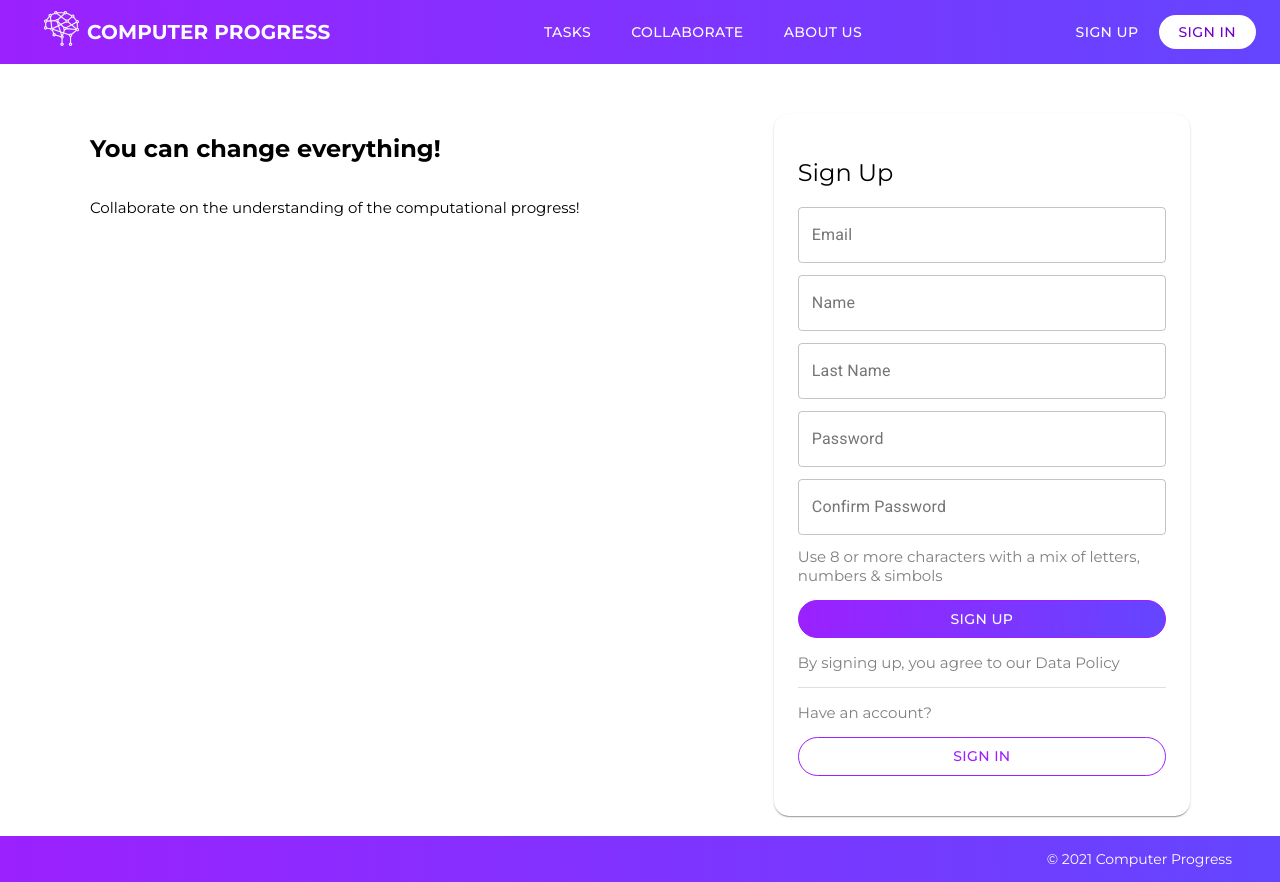
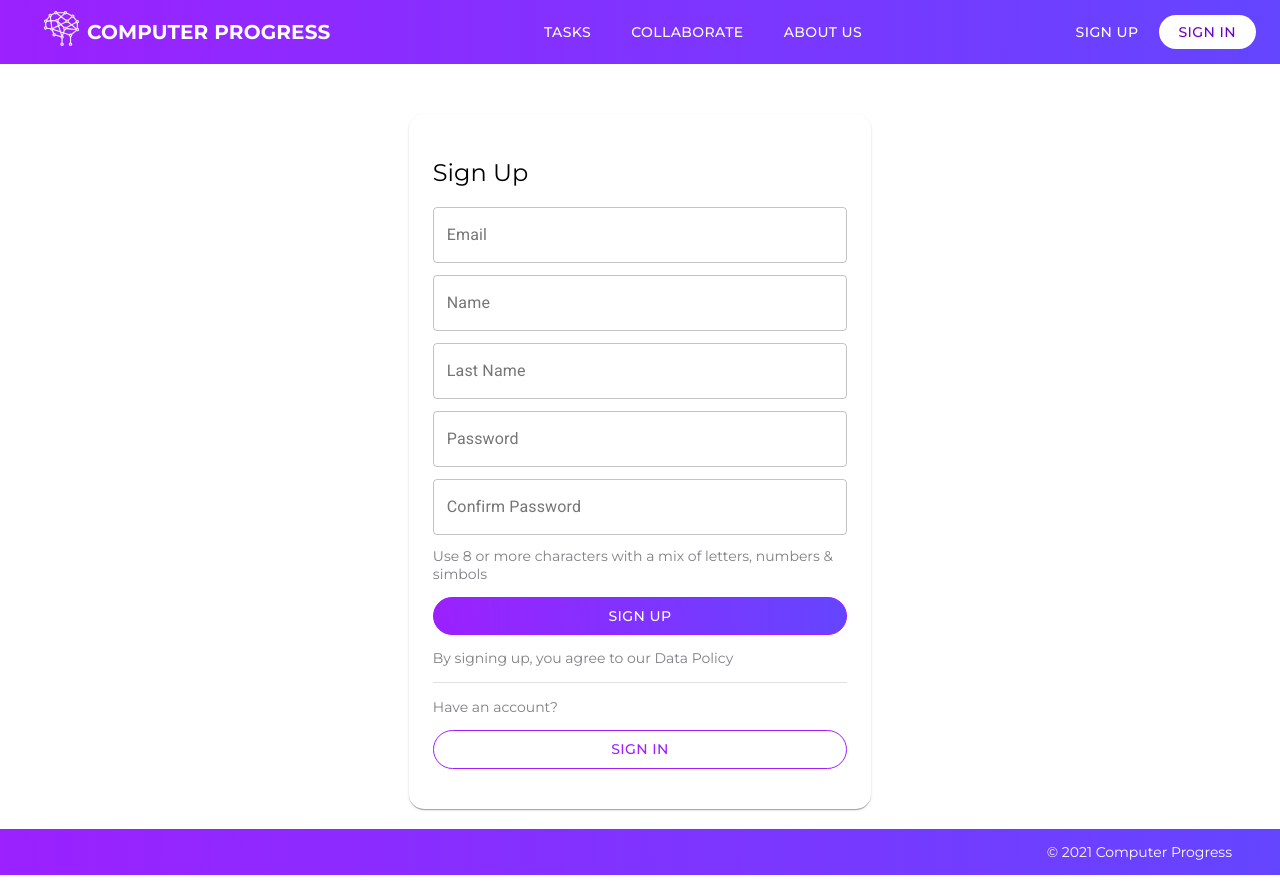
Before and after one commit to Computer-Progress/computerprogress.com, a Next.js app: page /sign_up in a window 1280 px wide. Built offline with nearby package versions, Linux system fonts and the light colour scheme.

Commit message:
Fix sign in and sign out

```diff
--- a/components/DescriptionCard/index.js
+++ b/components/DescriptionCard/index.js
@@ -19,7 +19,7 @@ export default function DescriptionCard({
 
       <StyledTitle>{isH1 ? <h1>{title}</h1> : <h2>{title}</h2>}</StyledTitle>
 
-      <p>{description}</p>
+      <p dangerouslySetInnerHTML={{__html: description}}/>
     </ContainerGrid>
   );
 }
--- a/containers/AboutUs/aboutUsData.js
+++ b/containers/AboutUs/aboutUsData.js
@@ -25,7 +25,7 @@ export const textBlocks = [
                 We encourage people to pay attention to this issue and contribute to the understanding \
                 of metrics that can guide the post Moore’s Law world. \
 
-                Do you want to contribute to Computer Progress? Check our “COLLABORATE” page.`,
+                Do you want to contribute to Computer Progress? Check our <a href='/collaborate'> “COLLABORATE” </a> page.`,
   },
 ];
 
--- a/containers/SignIn/index.js
+++ b/containers/SignIn/index.js
@@ -15,12 +15,6 @@ export default function SignIn() {
   return (
     <PageTemplate>
       <Container>
-        <InfoContainer>
-          <h2>You can change everything!</h2>
-          <p>
-            Collaborate on the understanding of the computational progress!
-          </p>
-        </InfoContainer>
         <StyledBox>
           <h2>Sign In</h2>
           <Input label="Email" />
--- a/containers/SignIn/styles.js
+++ b/containers/SignIn/styles.js
@@ -8,8 +8,9 @@ export const Container = styled.div`
   display: flex;
   flex-direction: row;
   align-self: center;
-  justify-content: space-between;
+  justify-content: center;
   margin: 50px 0px 20px 0px;
+  width: 100%;
    div p {
      font-size: 15px;
    }
@@ -49,6 +50,7 @@ export const Question = styled.p`
   color: ${({ button }) => button ? theme.colors.primary : theme.colors.greyText};
   margin-top: 0px;
   padding-top: 0px;
+  font-size: 14px !important;
 `;
 
 export const SignButton = styled(Button)`
--- a/containers/SignUp/index.js
+++ b/containers/SignUp/index.js
@@ -15,12 +15,6 @@ export default function SignUp() {
   return (
     <PageTemplate>
       <Container>
-        <InfoContainer>
-          <h2>You can change everything!</h2>
-          <p>
-            Collaborate on the understanding of the computational progress!
-          </p>
-        </InfoContainer>
         <StyledBox>
           <h2>Sign Up</h2>
           <Input label="Email" />
--- a/containers/SignUp/styles.js
+++ b/containers/SignUp/styles.js
@@ -8,8 +8,9 @@ export const Container = styled.div`
   display: flex;
   flex-direction: row;
   align-self: center;
-  justify-content: space-between;
-  max-width: 1100px;
+  justify-content: center;
+  /* max-width: 1100px; */
+  width: 100%;
   margin: 50px 0px 20px 0px;
    div p {
      font-size: 15px;
@@ -52,6 +53,7 @@ export const Question = styled.p`
     margin-top: 0px;
     padding-top: 0px;
   `}
+  font-size: 14px !important;
 `;
 
 export const SignButton = styled(Button)`
```
